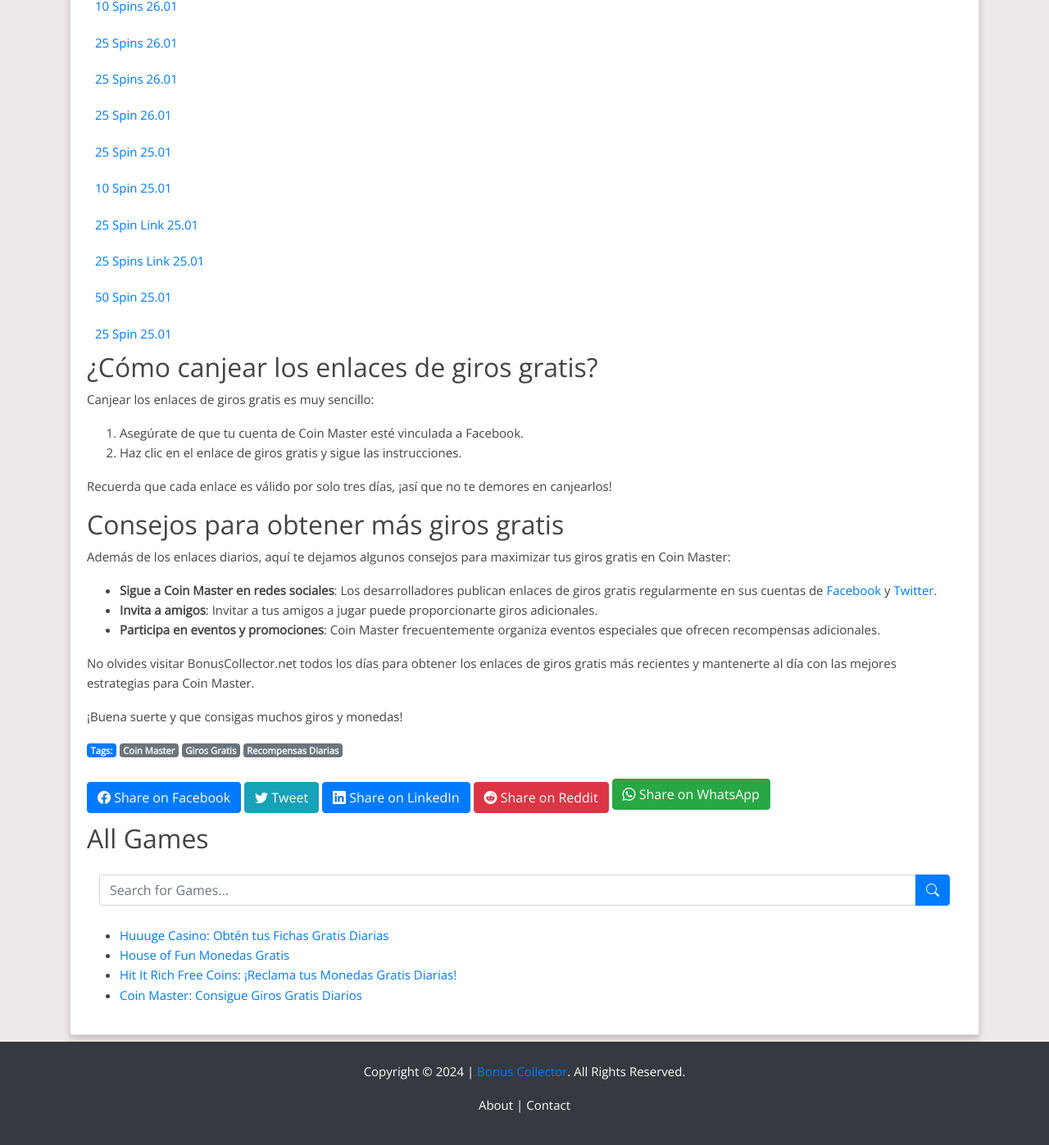
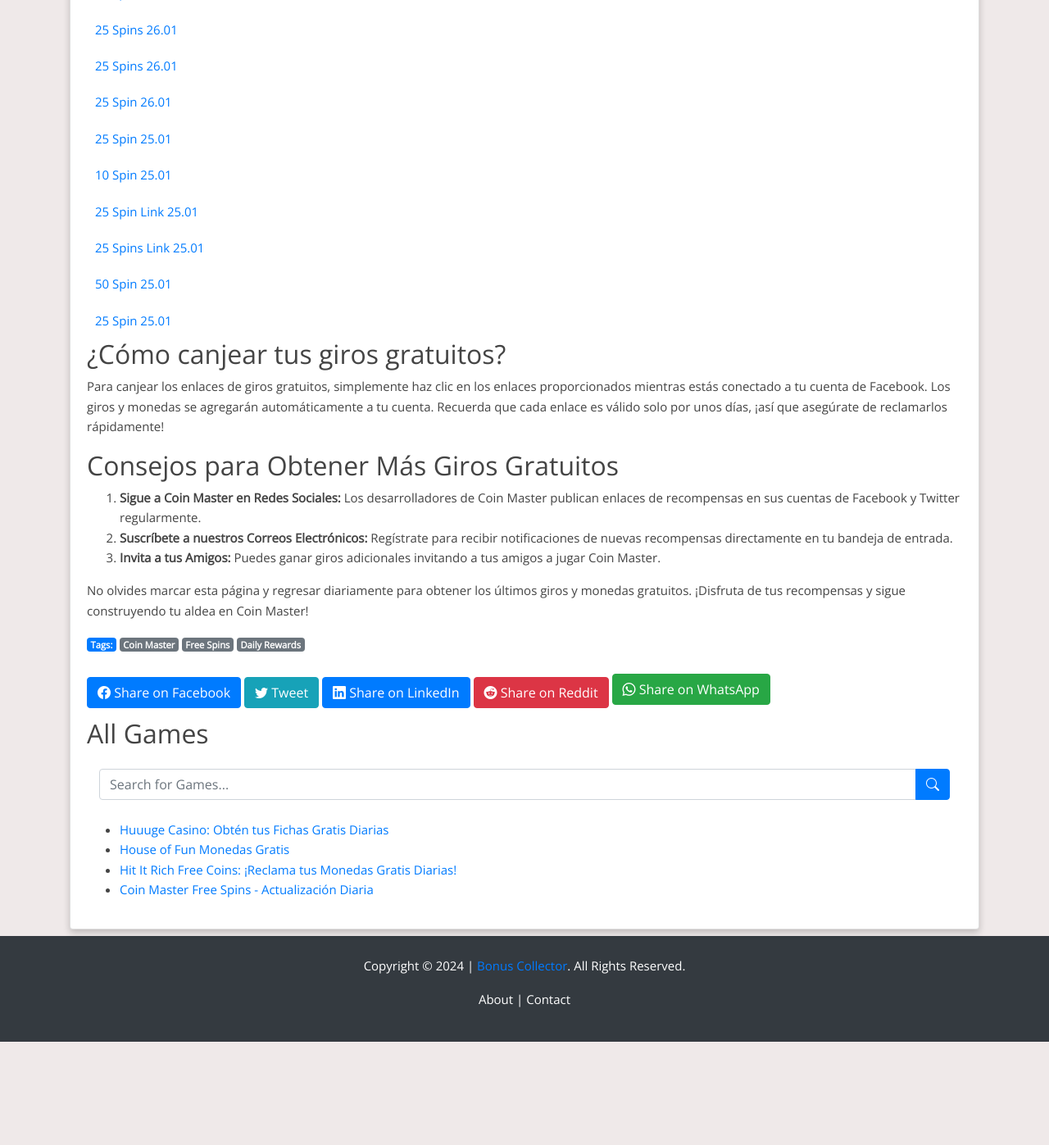
Before and after one commit to Prollad99/bs-net, a Jekyll site: the page built from es/_posts/2024-07-16-coin-master.md, in a window 1280 px wide and 1400 px high, scrolled down 48154 px. Shown: the top 1397 px of the window at 82% size. Built offline with Jekyll 4.4.1, drawn with Linux system fonts in a browser that asks for light colours; nearby versions of some CDN libraries; comment, search, counter and statistics services are not loaded; after the commit the page ends 49425 px from its top, so only the background shows below that; some of the changed text lies outside the part shown.

Commit message:
Update 2024-07-16-coin-master.md

```diff
--- a/es/_posts/2024-07-16-coin-master.md
+++ b/es/_posts/2024-07-16-coin-master.md
@@ -1,39 +1,29 @@
 ---
 layout: post
-title: "Coin Master: Consigue Giros Gratis Diarios"
+title: "Coin Master Free Spins - Actualización Diaria"
 date: 2024-07-16
-tags: [Coin Master, Giros Gratis, Recompensas Diarias]
+tags: [Coin Master, Free Spins, Daily Rewards]
 author: BonusCollector.net
-description: "Descubre cómo obtener giros gratis diarios en Coin Master. Actualizamos los enlaces diariamente para que puedas maximizar tu juego sin gastar dinero."
+description: "Consigue tus giros y monedas gratuitos de Coin Master actualizados diariamente. No te pierdas ninguna recompensa con nuestra lista actualizada."
 lang: es
 permalink: /es/coin-master-free-spins/
 image: /assets/images/coin-master.webp
 ---
 
-¡Bienvenido a BonusCollector.net! Aquí actualizamos diariamente los enlaces para que consigas giros gratis en Coin Master. No necesitas buscar en ningún otro lugar, ya que nosotros recopilamos y verificamos los mejores enlaces disponibles.
+¡Bienvenidos a BonusCollector.net! Aquí te ofrecemos los últimos enlaces para obtener giros y monedas gratuitos en Coin Master. Nos aseguramos de actualizar nuestra lista a diario para que nunca te pierdas ninguna recompensa. ¡Asegúrate de visitar nuestra página todos los días y maximizar tus recompensas!
 
-## Enlaces de Giros Gratis de Hoy
-
-A continuación, te dejamos los enlaces de giros gratis para hoy:
+## Enlaces de Giros y Monedas Gratuitos de Hoy
 
 {% include coin-master.html %}
 
-## ¿Cómo canjear los enlaces de giros gratis?
+## ¿Cómo canjear tus giros gratuitos?
 
-Canjear los enlaces de giros gratis es muy sencillo:
-1. Asegúrate de que tu cuenta de Coin Master esté vinculada a Facebook.
-2. Haz clic en el enlace de giros gratis y sigue las instrucciones.
+Para canjear los enlaces de giros gratuitos, simplemente haz clic en los enlaces proporcionados mientras estás conectado a tu cuenta de Facebook. Los giros y monedas se agregarán automáticamente a tu cuenta. Recuerda que cada enlace es válido solo por unos días, ¡así que asegúrate de reclamarlos rápidamente!
 
-Recuerda que cada enlace es válido por solo tres días, ¡así que no te demores en canjearlos!
+## Consejos para Obtener Más Giros Gratuitos
 
-## Consejos para obtener más giros gratis
+1. **Sigue a Coin Master en Redes Sociales:** Los desarrolladores de Coin Master publican enlaces de recompensas en sus cuentas de Facebook y Twitter regularmente.
+2. **Suscríbete a nuestros Correos Electrónicos:** Regístrate para recibir notificaciones de nuevas recompensas directamente en tu bandeja de entrada.
+3. **Invita a tus Amigos:** Puedes ganar giros adicionales invitando a tus amigos a jugar Coin Master.
 
-Además de los enlaces diarios, aquí te dejamos algunos consejos para maximizar tus giros gratis en Coin Master:
-
-- **Sigue a Coin Master en redes sociales**: Los desarrolladores publican enlaces de giros gratis regularmente en sus cuentas de [Facebook](https://www.facebook.com/coinmaster) y [Twitter](https://twitter.com/coinmastergame).
-- **Invita a amigos**: Invitar a tus amigos a jugar puede proporcionarte giros adicionales.
-- **Participa en eventos y promociones**: Coin Master frecuentemente organiza eventos especiales que ofrecen recompensas adicionales.
-
-No olvides visitar BonusCollector.net todos los días para obtener los enlaces de giros gratis más recientes y mantenerte al día con las mejores estrategias para Coin Master.
-
-¡Buena suerte y que consigas muchos giros y monedas!
+No olvides marcar esta página y regresar diariamente para obtener los últimos giros y monedas gratuitos. ¡Disfruta de tus recompensas y sigue construyendo tu aldea en Coin Master!
```
